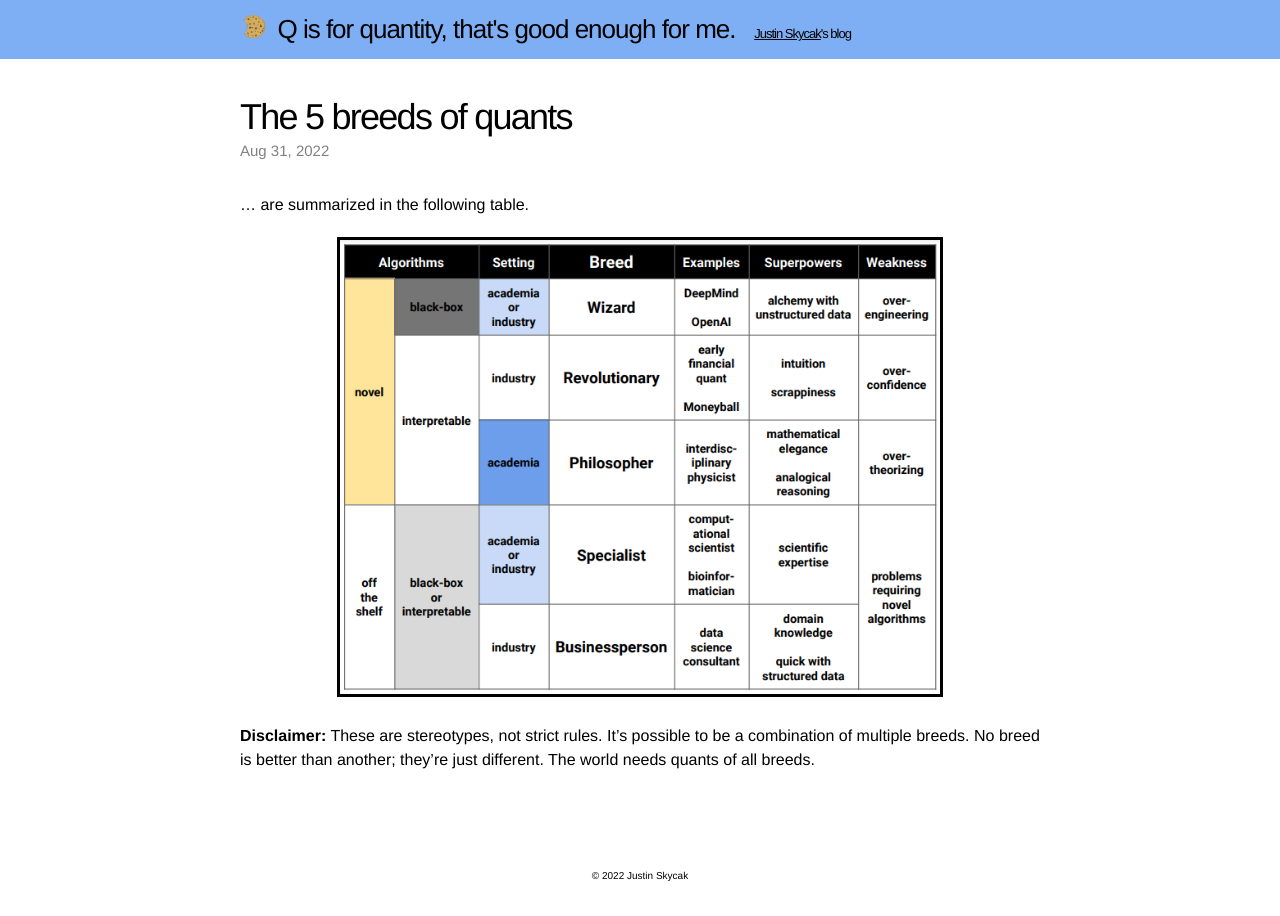
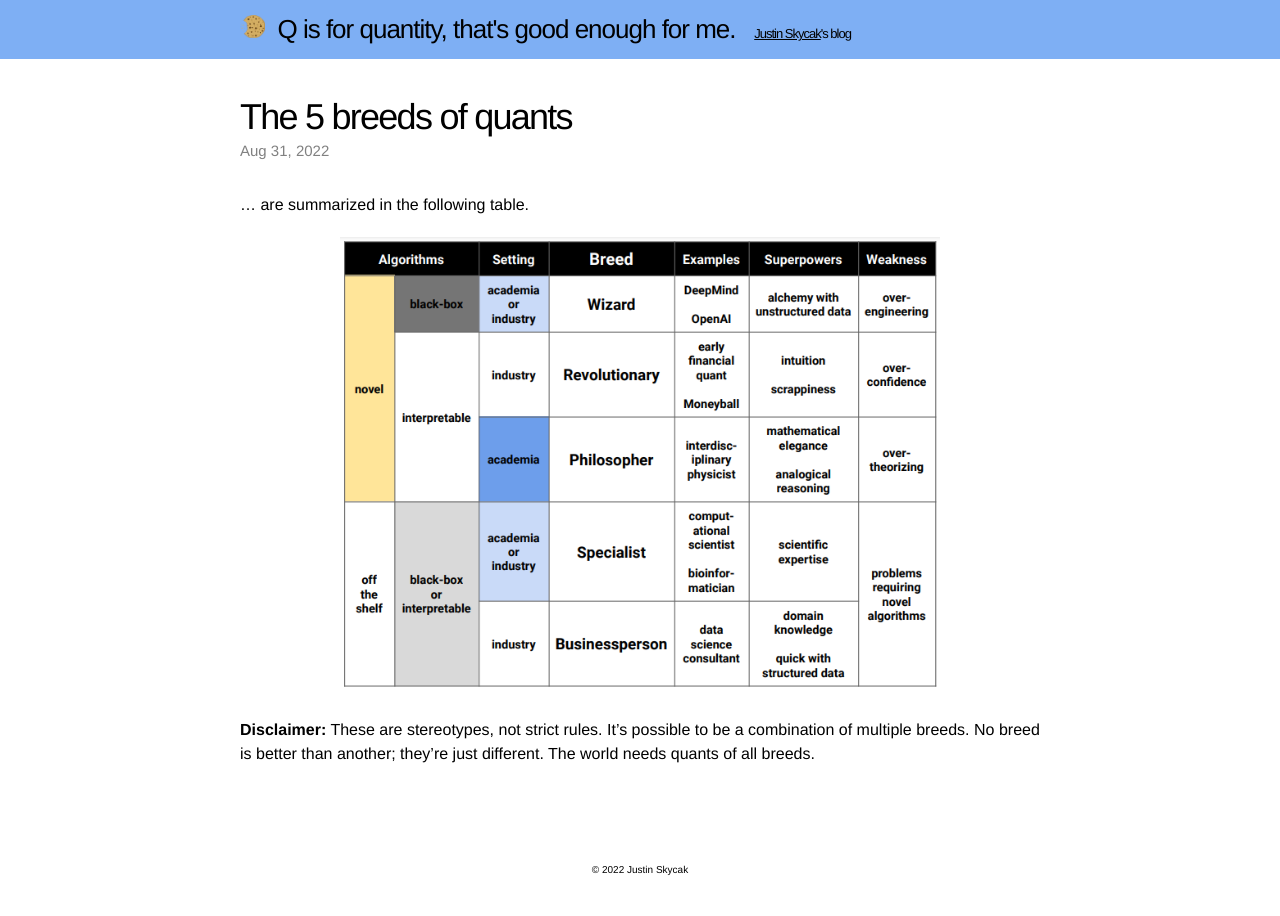
Before and after one commit to quantmonster/quantmonster.github.io, a Jekyll site: the page built from _posts/2022-08-31-breeds-of-quants.md, in a window 1280 px wide. Built offline with Jekyll 4.4.1, drawn with Linux system fonts in a browser that asks for light colours.

Commit message:
remove table border

```diff
--- a/_posts/2022-08-31-breeds-of-quants.md
+++ b/_posts/2022-08-31-breeds-of-quants.md
@@ -6,6 +6,6 @@ excerpt: "Wizard, revolutionary, philosopher, specialist, businessperson."
 
 ... are summarized in the following table.
 
-<center><img src="{{site.url}}/images/breeds-of-quants-table.png" style="border: 3px solid black; width: 600px; max-width: 100%;" alt="breeds of quants table"></center>
+<center><img src="{{site.url}}/images/breeds-of-quants-table.png" style="width: 600px; max-width: 100%;" alt="breeds of quants table"></center>
 
 <b>Disclaimer:</b> These are stereotypes, not strict rules. It’s possible to be a combination of multiple breeds. No breed is better than another; they’re just different. The world needs quants of all breeds.
```
